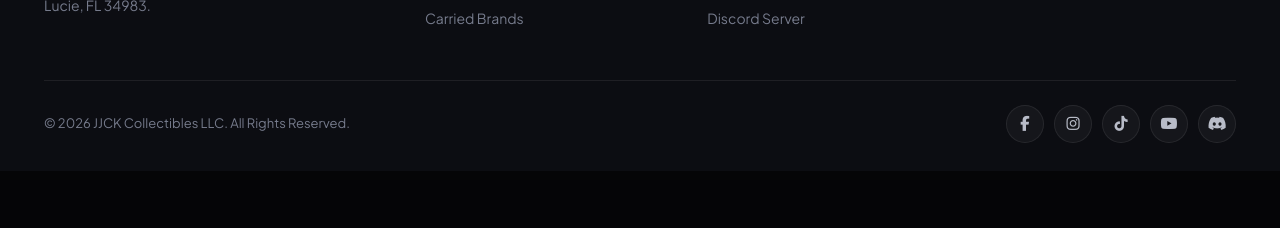
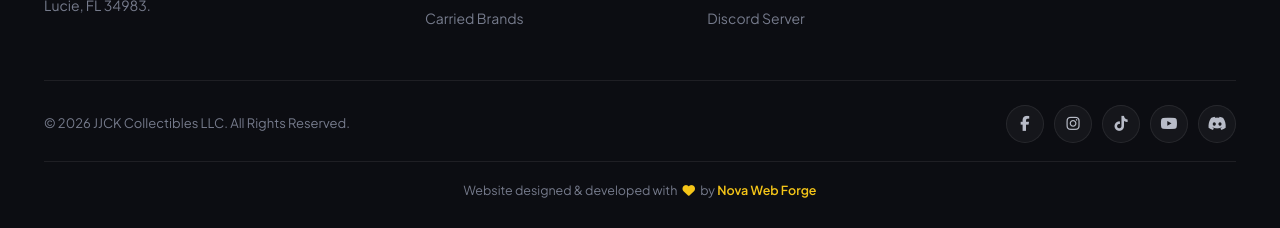
Before and after one commit to Sydrel/jjck, a plain HTML site: page index.html in a window 1280 px wide. Shown: the part 6476-6704 px from the top of the page. Before the commit the page ends 6647 px from the top, so only its background shows below. Drawn offline with nearby package versions, Linux system fonts and the light colour scheme; no server answers.

Commit message:
Add footer credit section to index.html
Added footer credit section with styling.

```diff
--- a/index.html
+++ b/index.html
@@ -1953,6 +1953,20 @@
             gap: 16px;
             font-size: 13px;
             color: var(--text-muted);
+        }
+
+        .footer-credit {
+            text-align: center;
+            font-size: 12.5px;
+            color: var(--text-muted);
+            padding-top: 18px;
+            margin-top: 18px;
+            border-top: 1px solid var(--border-subtle);
+        }
+
+        .footer-credit strong {
+            color: var(--gold-primary);
+            font-weight: 600;
         }
 
         /* Scroll Reveal Utility */
@@ -2636,6 +2650,10 @@
                 <a href="https://discord.com/invite/WmpvsK8Uhx" target="_blank" rel="noopener noreferrer" aria-label="Discord"><i class="fab fa-discord"></i></a>
             </div>
         </div>
+
+        <div class="footer-credit">
+            Website designed &amp; developed with <i class="fas fa-heart" style="color:var(--gold-primary);margin:0 3px;" aria-hidden="true"></i> by <strong>Nova Web Forge</strong>
+        </div>
     </div>
 </footer>
 
```
